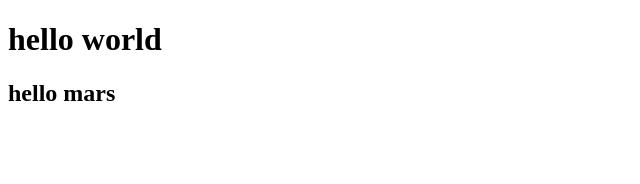
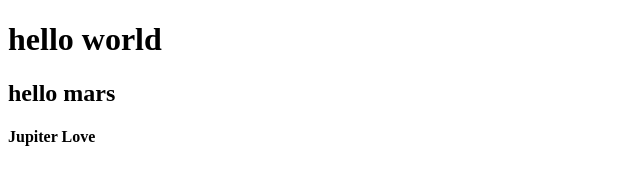
Before and after one commit to tylerhunter06/example-repo, a plain HTML site: page index.html in a window 1280 px wide. Shown: the whole page, without its empty margins (0-640 px from the left). Drawn offline with Linux system fonts and the light colour scheme.

Commit message:
changed index.html and .gitignore

```diff
--- a/index.html
+++ b/index.html
@@ -11,6 +11,7 @@
 
 <h1>hello world</h1>
 <h2>hello mars</h2>
+<h4>Jupiter Love</h4>
 
 </body>
 </html>
```
Also changed, not shown: 2 other files.
